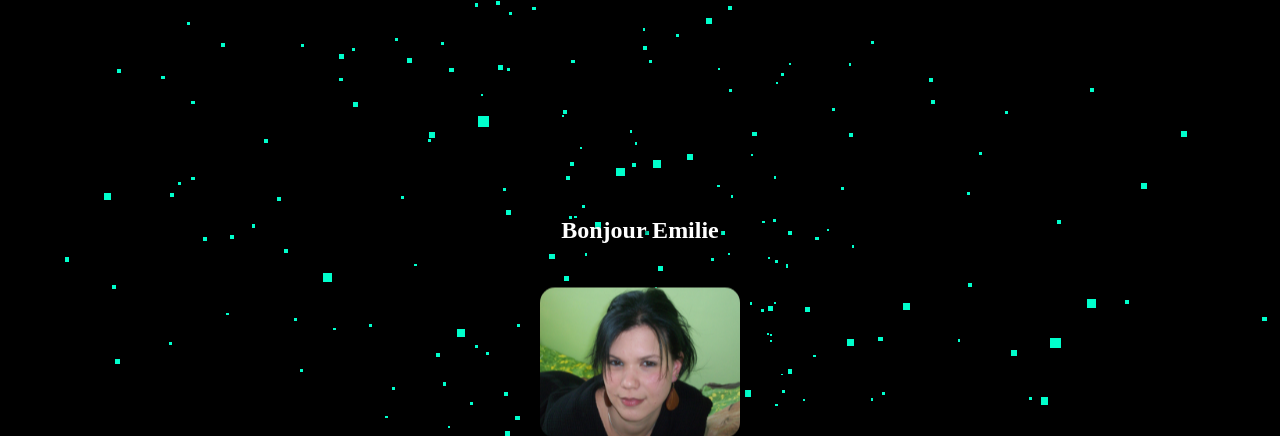
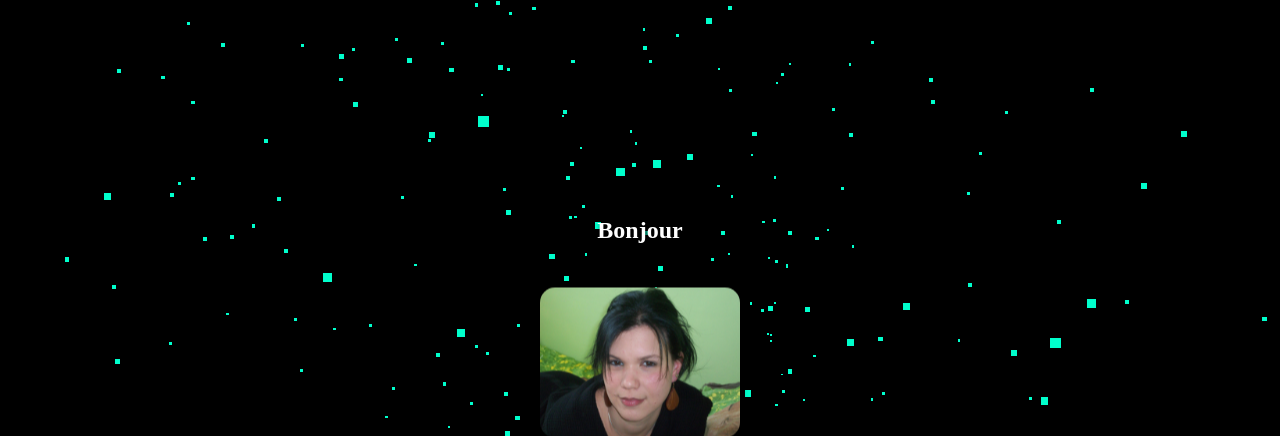
Before and after one commit to system-smk/site-cuves, a plain HTML site: page emi/emi.html in a window 1280 px wide. Shown: the top 436 px of the page. Drawn offline with nearby package versions, Linux system fonts and the light colour scheme.

Commit message:
Update emi.html

```diff
--- a/emi/emi.html
+++ b/emi/emi.html
@@ -48,7 +48,7 @@
 <body>
     <!-- Conteneur du texte, de l’image et de la vidéo -->
     <div class="conteneur">
-        <p class="texte">Bonjour Emilie</p>
+        <p class="texte">Bonjour</p>
         <img src="images/image.jpg" alt="Belle image" id="image">
         <video controls>
             <source src="videos/video.mp4" type="video/mp4">
```
